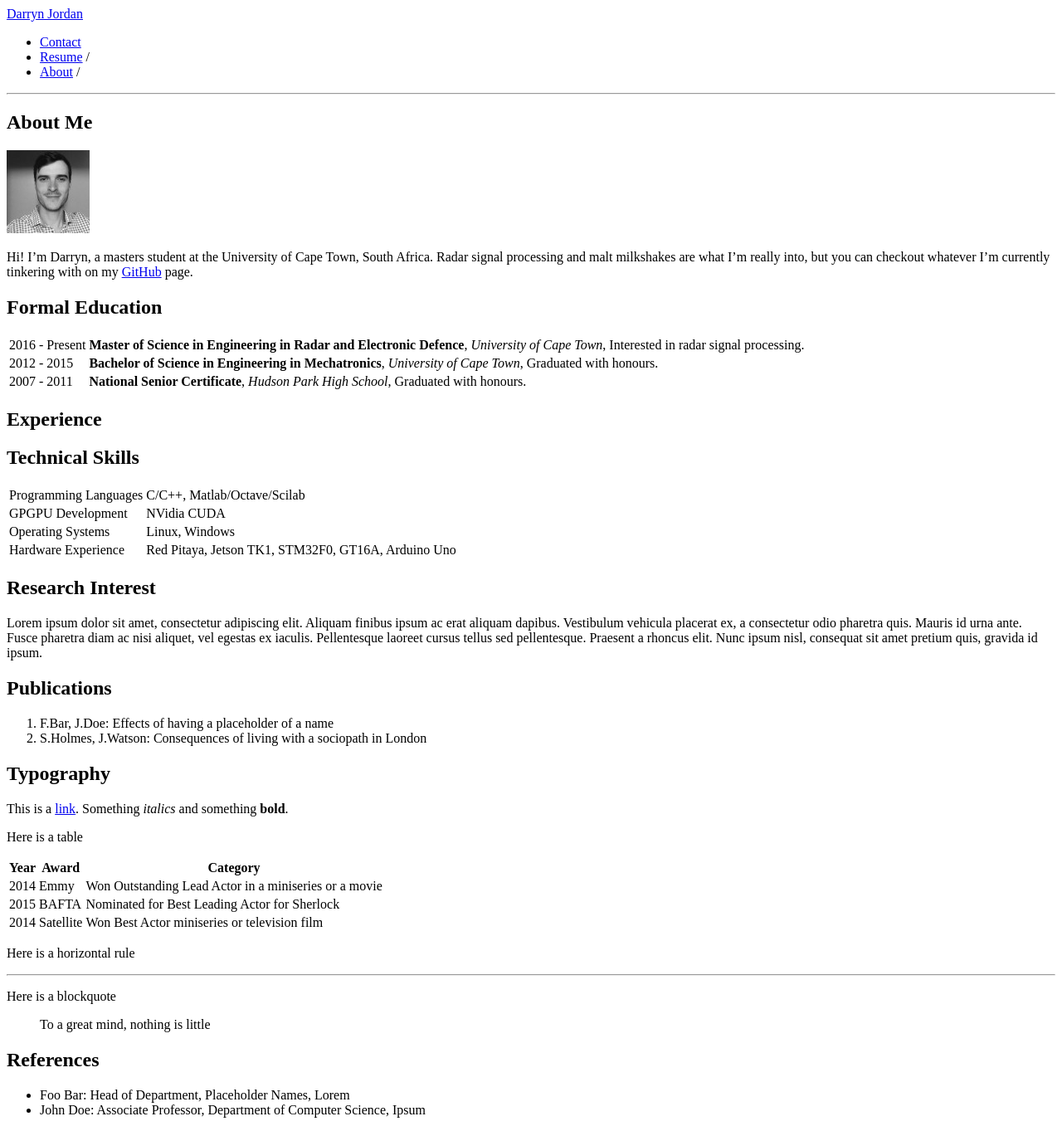
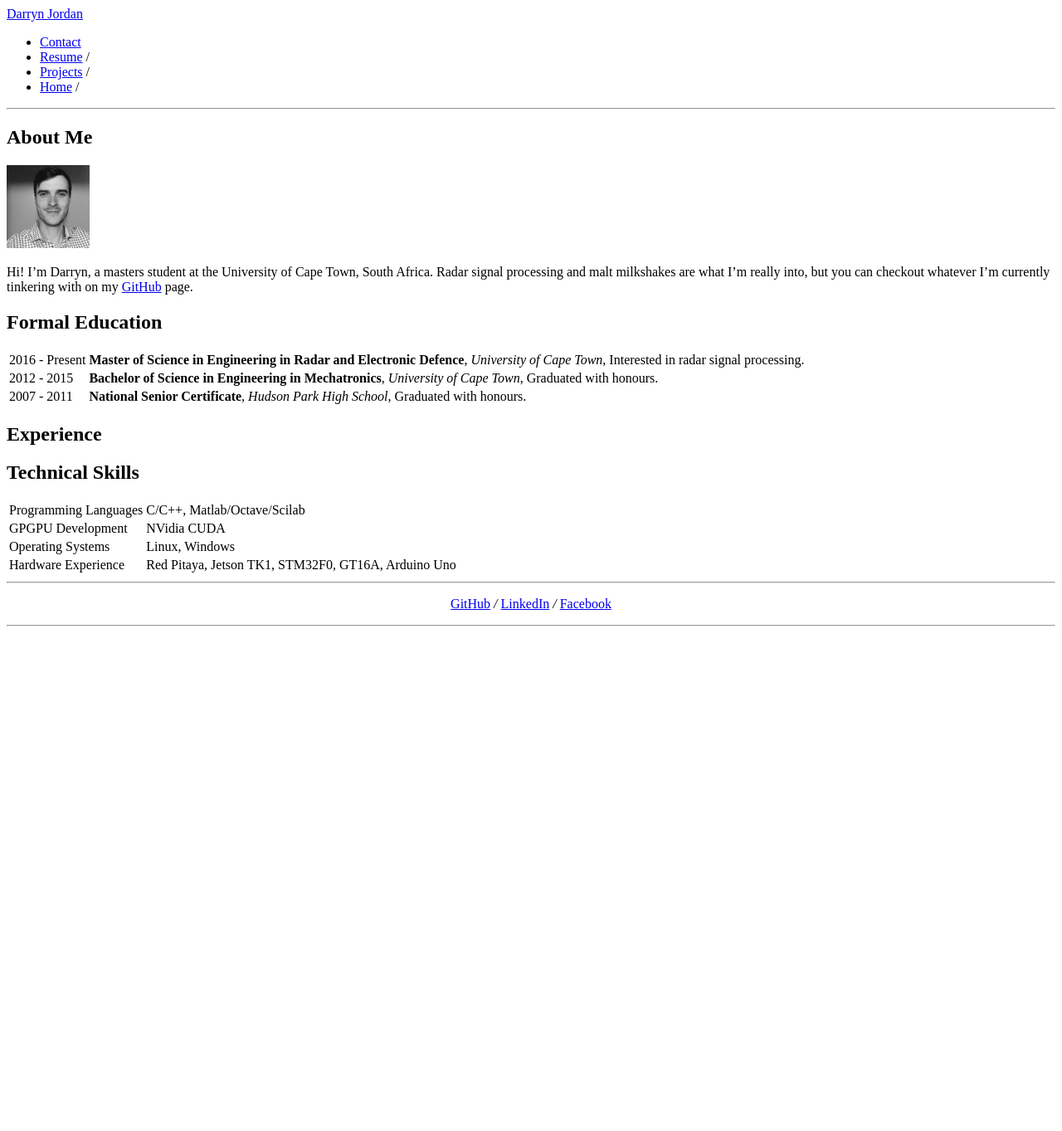
Before and after one commit to darrynjordan/darrynjordan.github.io, a Jekyll site: the page built from index.md, in a window 1280 px wide. Shown: the whole page at 83% size. Built offline with Jekyll 4.4.1, drawn with Linux system fonts in a browser that asks for light colours; our own code applies the rules of GitHub Pages for plain Markdown files; after the commit the page ends 900 px from its top, so only the background shows below that.

Commit message:
updated footer

```diff
--- a/_data/nav.yml
+++ b/_data/nav.yml
@@ -4,5 +4,8 @@
 - name: "Resume"
   link: "resume.pdf"
 
-- name: "About"
+- name: "Projects"
+  link: "projects"
+
+- name: "Home"
   link: "/"
--- a/_layouts/default.html
+++ b/_layouts/default.html
@@ -5,7 +5,7 @@
 
     <meta charset="utf-8">
     <meta name="viewport" content="width=device-width, initial-scale=1">
-    <meta name="keywords" content="blog, accent, {{ site.author }}, {{ site.title }}, jekyll">
+    <meta name="keywords" content="{{ site.author }}, {{ site.title }}">
     <meta name="author" content="{{ site.author }}">
     {% if page.url == "/404.html" %}
         <meta http-equiv="refresh" content="5; url=/">
@@ -94,3 +94,16 @@
         </script>
     {% endif %}
 </body>
+
+
+<footer>
+<hr>
+<p style="text-align: center;">
+<a href="http://github.com/darrynjordan">GitHub</a>
+<i> / </i>
+<a href="www.linkedin.com/in/darrynjordan">LinkedIn</a>
+<i> / </i>
+<a href="https://www.facebook.com/darrynjordan12">Facebook</a>
+<hr>
+</p>
+</footer>
--- a/index.md
+++ b/index.md
@@ -22,37 +22,3 @@ Programming Languages | C/C++, Matlab/Octave/Scilab
 GPGPU Development | NVidia CUDA
 Operating Systems | Linux, Windows
 Hardware Experience | Red Pitaya, Jetson TK1, STM32F0, GT16A, Arduino Uno
-
-## Research Interest
-
-Lorem ipsum dolor sit amet, consectetur adipiscing elit. Aliquam finibus ipsum ac erat aliquam dapibus. Vestibulum vehicula placerat ex, a consectetur odio pharetra quis. Mauris id urna ante. Fusce pharetra diam ac nisi aliquet, vel egestas ex iaculis. Pellentesque laoreet cursus tellus sed pellentesque. Praesent a rhoncus elit. Nunc ipsum nisl, consequat sit amet pretium quis, gravida id ipsum.
-
-## Publications
-
-1. F.Bar, J.Doe: Effects of having a placeholder of a name
-2. S.Holmes, J.Watson: Consequences of living with a sociopath in London
-
-## Typography
-
-This is a [link](http://google.com). Something *italics* and something **bold**.
-
-Here is a table
-
-Year | Award | Category
------|-------|--------
-2014 | Emmy  | Won Outstanding Lead Actor in a miniseries or a movie
-2015 | BAFTA | Nominated for Best Leading Actor for Sherlock
-2014 | Satellite | Won Best Actor miniseries or television film
-
-Here is a horizontal rule
-
----
-
-Here is a blockquote
-
-> To a great mind, nothing is little
-
-## References
-
-* Foo Bar: Head of Department, Placeholder Names, Lorem
-* John Doe: Associate Professor, Department of Computer Science, Ipsum
```
Also changed, not shown: 2 other files.
